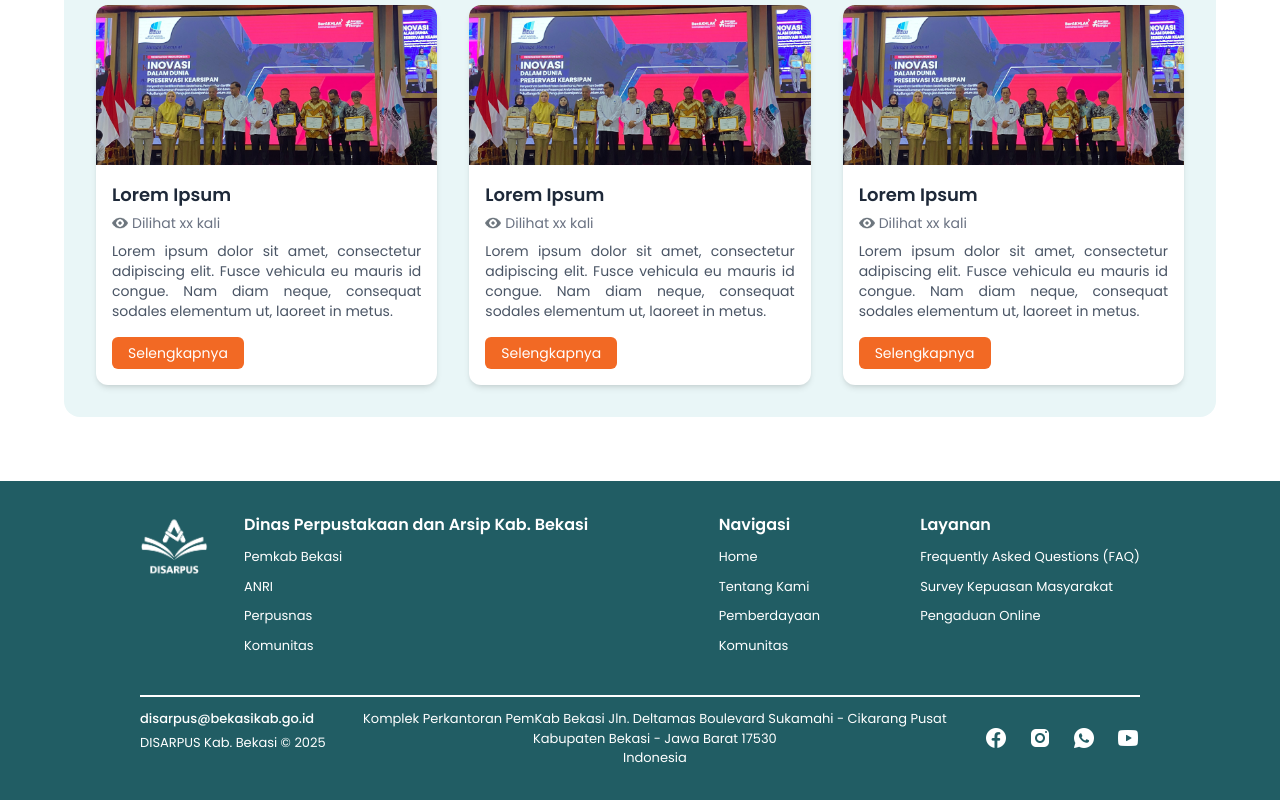
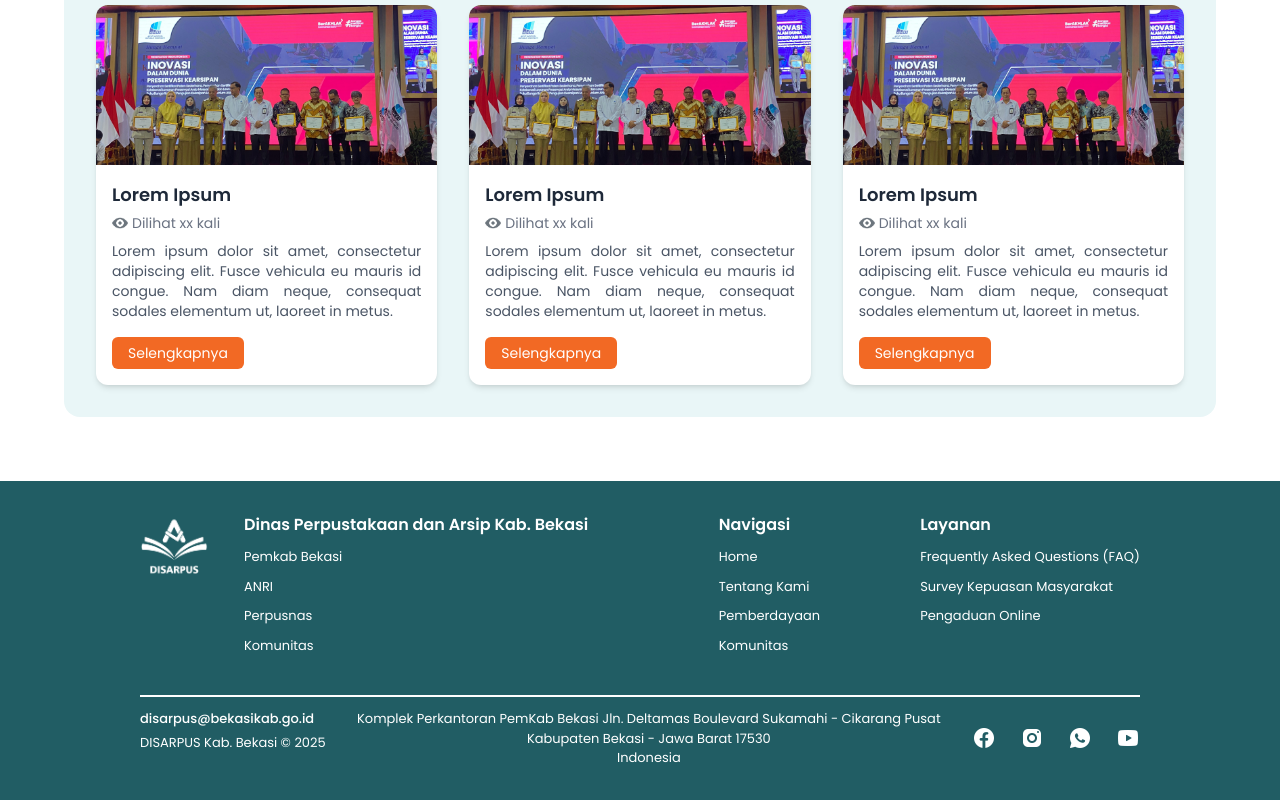
Before and after one commit to sceptzrion/disarpus-bekasikab, a Next.js app: page / in a window 1280 px wide. Shown: the part 1983-2783 px from the top of the page. Built offline with nearby package versions, Linux system fonts and the light colour scheme.

Commit message:
update footer social media icon spacing for better alignment

```diff
--- a/src/app/components/Footer.tsx
+++ b/src/app/components/Footer.tsx
@@ -50,7 +50,7 @@ import Image from 'next/image'
           <p>Indonesia</p>
         </div>
 
-        <div className="flex flex-row gap-5 place-self-center">
+        <div className="flex flex-row gap-6 place-self-center">
           <a href="">
             <img src="facebook.png" alt="" className='w-6 h-6' />
           </a>
```
